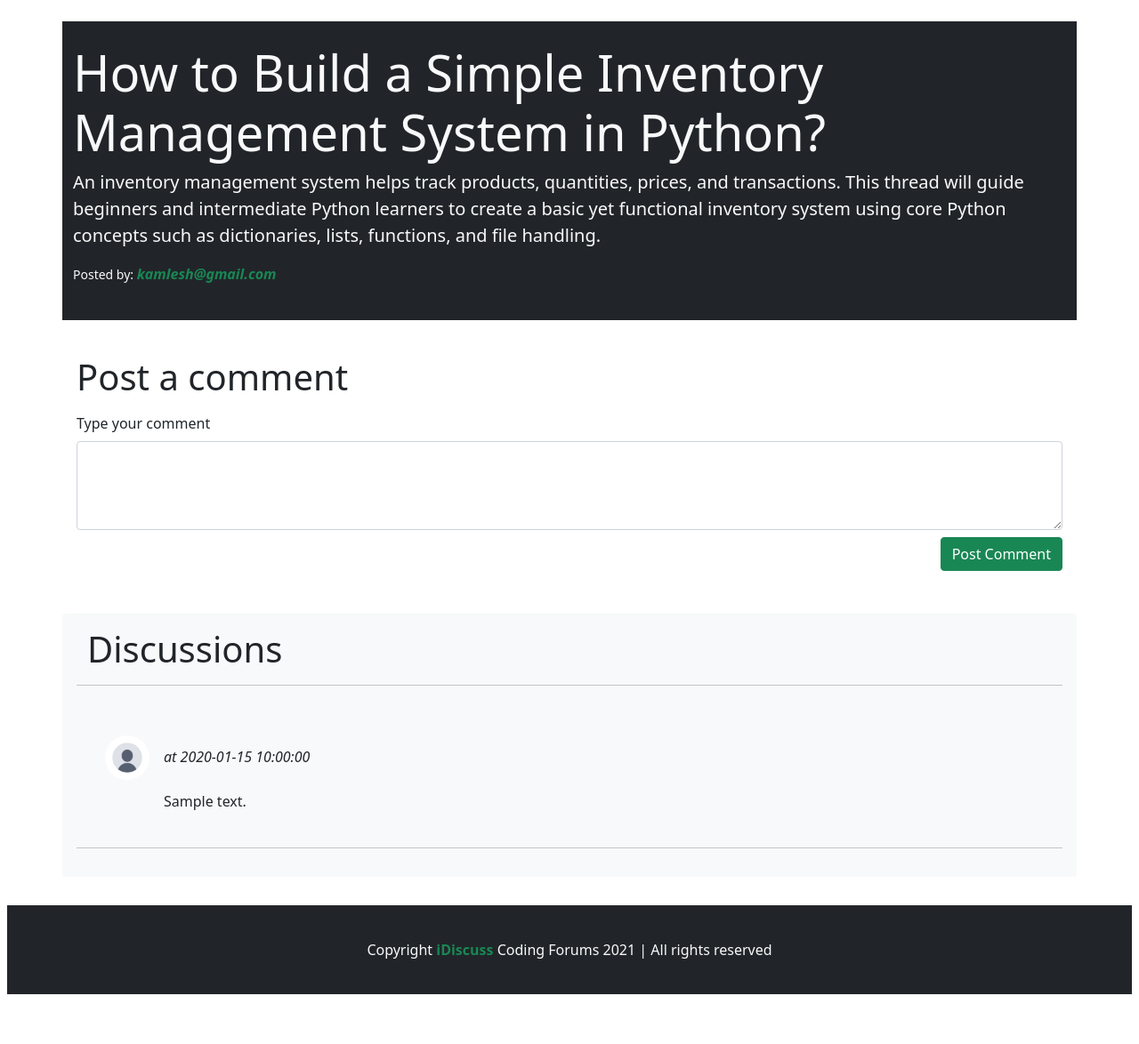
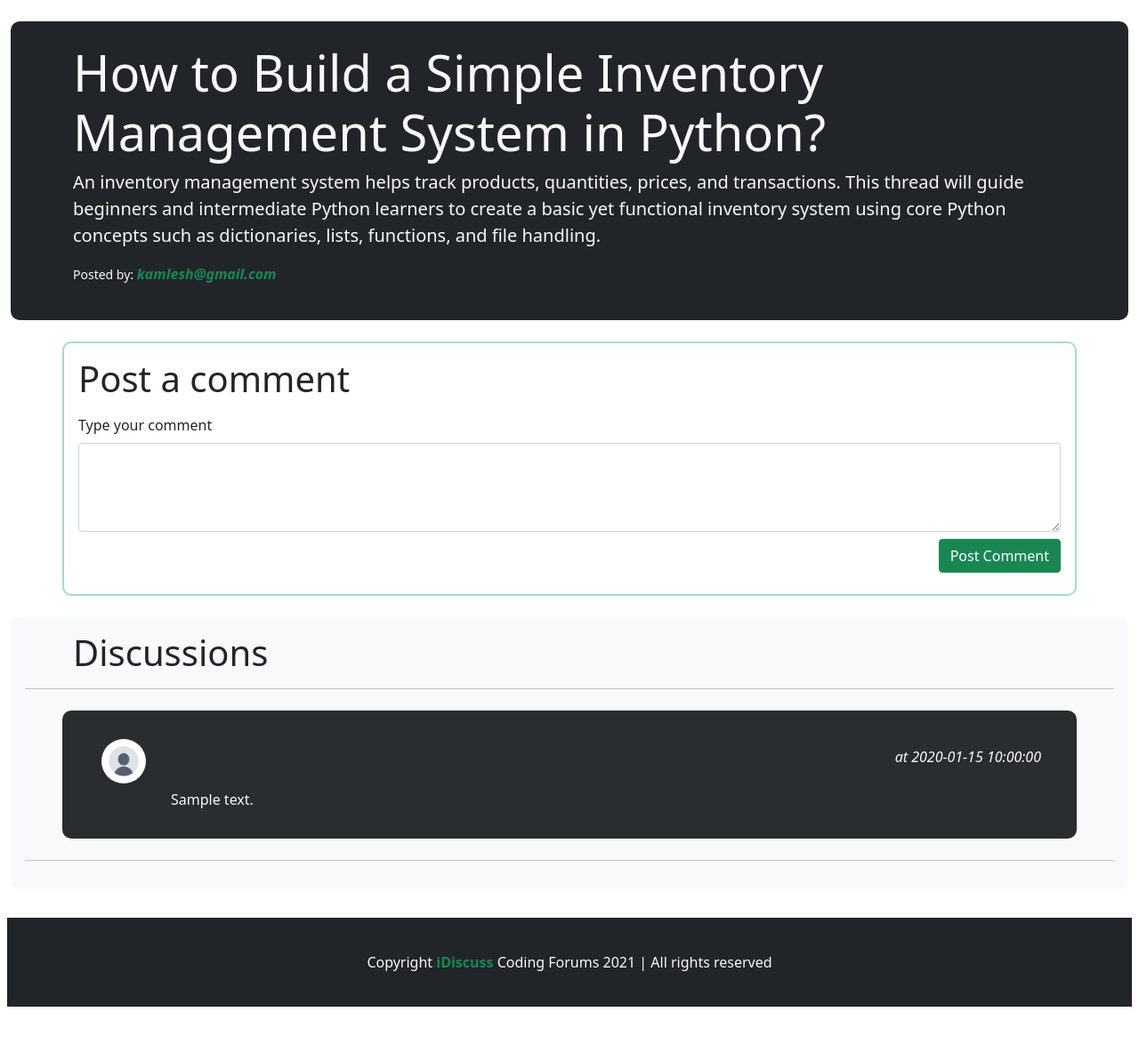
Before and after one commit to kamleshnagar/iDiscuss, a PHP site: page /thread.php?threadid=1 in a window 1280 px wide. Shown: the part 74-1248 px from the top of the page at 89% size. After the commit the page ends 1206 px from the top, so only its background shows below. Run offline with PHP 8.4, Linux system fonts and the light colour scheme; data comes from the database, SQL or seed files in the repository; tables that the repository leaves empty hold one stand-in row (values such as "Sample post"); data that the repository does not hold is empty.

Commit message:
Add files via upload

```diff
--- a/_footer.php
+++ b/_footer.php
@@ -5,6 +5,7 @@ echo
 ' <script src="https://cdn.jsdelivr.net/npm/@popperjs/core@2.9.2/dist/umd/popper.min.js" integrity="sha384-IQsoLXl5PILFhosVNubq5LC7Qb9DXgDA9i+tQ8Zj3iwWAwPtgFTxbJ8NT4GN1R8p" crossorigin="anonymous"></script>
   <script src="https://cdn.jsdelivr.net/npm/bootstrap@5.0.2/dist/js/bootstrap.min.js" integrity="sha384-cVKIPhGWiC2Al4u+LWgxfKTRIcfu0JTxR+EQDz/bgldoEyl4H0zUF0QKbrJ0EcQF" crossorigin="anonymous"></script>
 
+</div>
 </div>
 </body>
 <footer class=" container-fluid my-3 p-2 w-100">
--- a/partials/_header.php
+++ b/partials/_header.php
@@ -25,9 +25,9 @@ box-sizing: border-box;
 }
 </style>
 
-<body>
+<body >
 
-<div class="mb-5">
+<div class="mb-2 ">
   <nav class="navbar navbar-expand-lg navbar-dark bg-dark sticky-top">
     <div class="container-fluid">
       <a class="navbar-brand text-success fs-2 fw-bolder" href="../../forum">iDiscuss</a>
@@ -71,8 +71,8 @@ echo
 
 if (isset($_SESSION['loggedin']) && $_SESSION['loggedin'] == "true") {
   $user = $_SESSION['user_email'];
-  echo '<form class="d-flex">
-            <input class="form-control me-2" type="search" placeholder="Search" aria-label="Search">
+  echo '<form class="d-flex" action="search.php" method="get">
+            <input class="form-control me-2" type="search" name="search" placeholder="Search" aria-label="Search">
             <button class="btn btn-success" type="submit">Search</button>
         </form>
           <div class="text-light m-2">Welcome ' . $user . '</div>
@@ -94,7 +94,11 @@ echo
 '</div>
 </div>
 </nav>';
+?>
 
+<div class="container-fluid" style="min-height:100vh;">
+
+<?php
 include('_loginmodal.php');
 include('_signupmodal.php');
 if (isset($_GET['signupsuccess']) && $_GET['signupsuccess'] == "true") {
--- a/thread.php
+++ b/thread.php
@@ -36,17 +36,17 @@ $row = mysqli_fetch_assoc($result);
 $author = $row['user_email'];
 
 ?>
+<div class="container-fluid bg-dark" style="border-radius:10px;">
+    <div class="container bg-dark text-light py-4 my-4 " >
 
-<div class="container bg-dark text-light py-4 my-4 ">
+        <h1 class="display-4"><b> <?php echo $thread_title ?></b></h1>
+        <p class="lead"> <?php echo $thread_desc ?></p>
 
-    <h1 class="display-4"><b> <?php echo $thread_title ?></b></h1>
-    <p class="lead"> <?php echo $thread_desc ?></p>
-
-    <p class="text-left"><small> Posted by:  </small><em><span class="text-success fw-bolder"> <?php echo $author ?></span></em></p>
+        <p class="text-left"><small> Posted by: </small><em><span class="text-success fw-bolder"> <?php echo $author ?></span></em></p>
+    </div>
 </div>
 
-
-<div class="container p-3">
+<div class="container p-3" style="border: 2px solid rgba(12, 173, 108, 0.39);  border-radius: 10px;">
     <h1>Post a comment</h1>
     <?php
 
@@ -125,9 +125,9 @@ $result = mysqli_query($conn, $sql);
 $noResult = true;
 
 
-echo '<div class="container my-4 p-3 bg-light text-dark rounded">
-        <div class="container">
-                 <h1>Discussions</h1>
+echo '<div class="container-fluid  my-4 p-3 bg-light text-dark " style="border-radius: 10px;">
+        <div class="container ">
+                 <h1 >Discussions</h1>
         </div>
         <hr>';
 while ($row = mysqli_fetch_assoc($result)) {
@@ -136,7 +136,6 @@ while ($row = mysqli_fetch_assoc($result)) {
     $comment_content = htmlspecialchars($row['comment_content']);
     $comment_by = htmlspecialchars($row['comment_by']);
     $comment_time = $row['comment_time'];
-
 
     $sql2 = "SELECT user_email FROM `users` WHERE sno='$comment_by'";
     $result2 = mysqli_query($conn, $sql2);
@@ -147,14 +146,14 @@ while ($row = mysqli_fetch_assoc($result)) {
 
 
     echo
-    '<div class="container  my-4 p-3 d-flex ">
-            <div class="media d-flex">
+    '<div class="container text-light my-4 p-3 d-flex " style="border-radius: 10px; background-color:rgb(41, 45, 48);">
+            <div class="container media d-flex">
                 <img src="img/userdefault.png" class="m-3 rounded-circle img-fluide" alt="Generic placeholder image" style="width:50px; height:50px;">
-                <div class="media-body">
-                    <div class="my-4 "><a href="thread.php?threadid=' . $thread_id . '" class="text-dark text-decoration-none fs-5 "> <b>' . $user . '</b></a>
-                    <span><em> at ' . $comment_time . '</em></span> </div>
+                <div class="media-body container ">
+                    <div class="my-4  text-light d-flex  justify-content-between " ><a href="thread.php?threadid=' . $thread_id . '" class="text-success text-decoration-none fs-5 "> <b>' . $user . '</b></a>
+                    <span class="text-end "><em> at ' . $comment_time . '</em></span> </div>
 
-                   ' . $comment_content . '<small class="mt-0 "></small>
+                   <p >' . $comment_content . '</p>
                 </div>
             </div>
         </div><hr>';
```
Also changed, not shown: index.php (+15 -11 lines), partials/_dbconnect.php (+10 -0 lines), search.php (added, +50 -0 lines), threadlist.php (+8 -8 lines).
